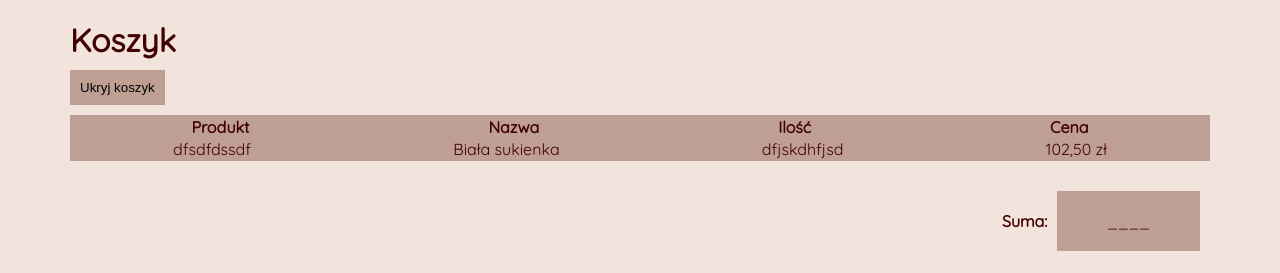
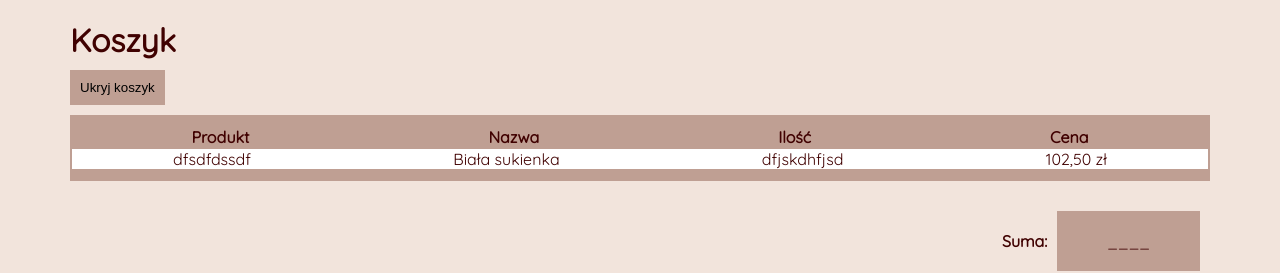
Before and after one commit to oleinka/recruitment-task, a React (Create React App) app: page / in a window 1280 px wide. Shown: the top 273 px of the page. Built offline with nearby package versions, Linux system fonts and the light colour scheme.

Commit message:
cart table bgcolor

```diff
--- a/src/components/CartWrapper/CartWrapper.scss
+++ b/src/components/CartWrapper/CartWrapper.scss
@@ -13,6 +13,10 @@ $color-caffe: #BF9F93;
         table {
         width: 100%;
         background: $color-caffe;
+        padding: 10px 0;
+        }
+        tbody {
+            background: #ffffff;
         }
         .tableHeadings {
             display: flex;
```
